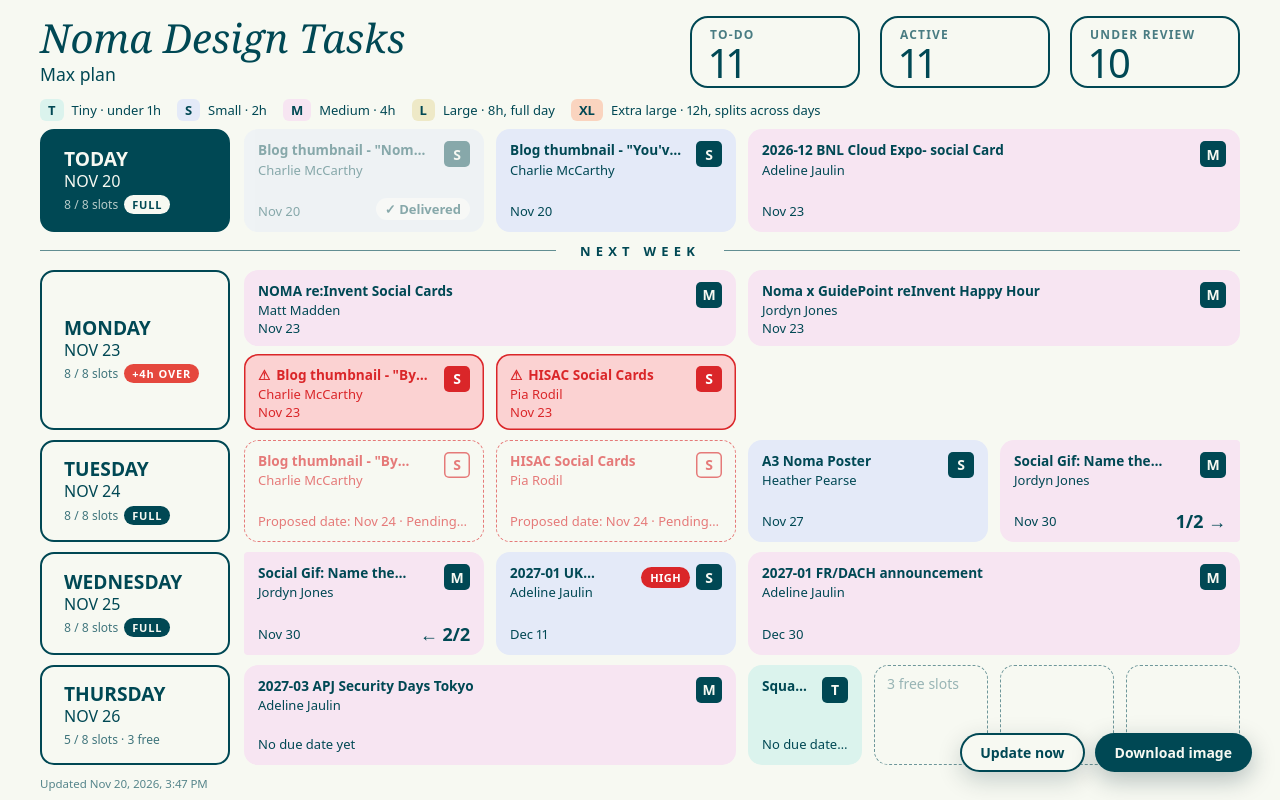
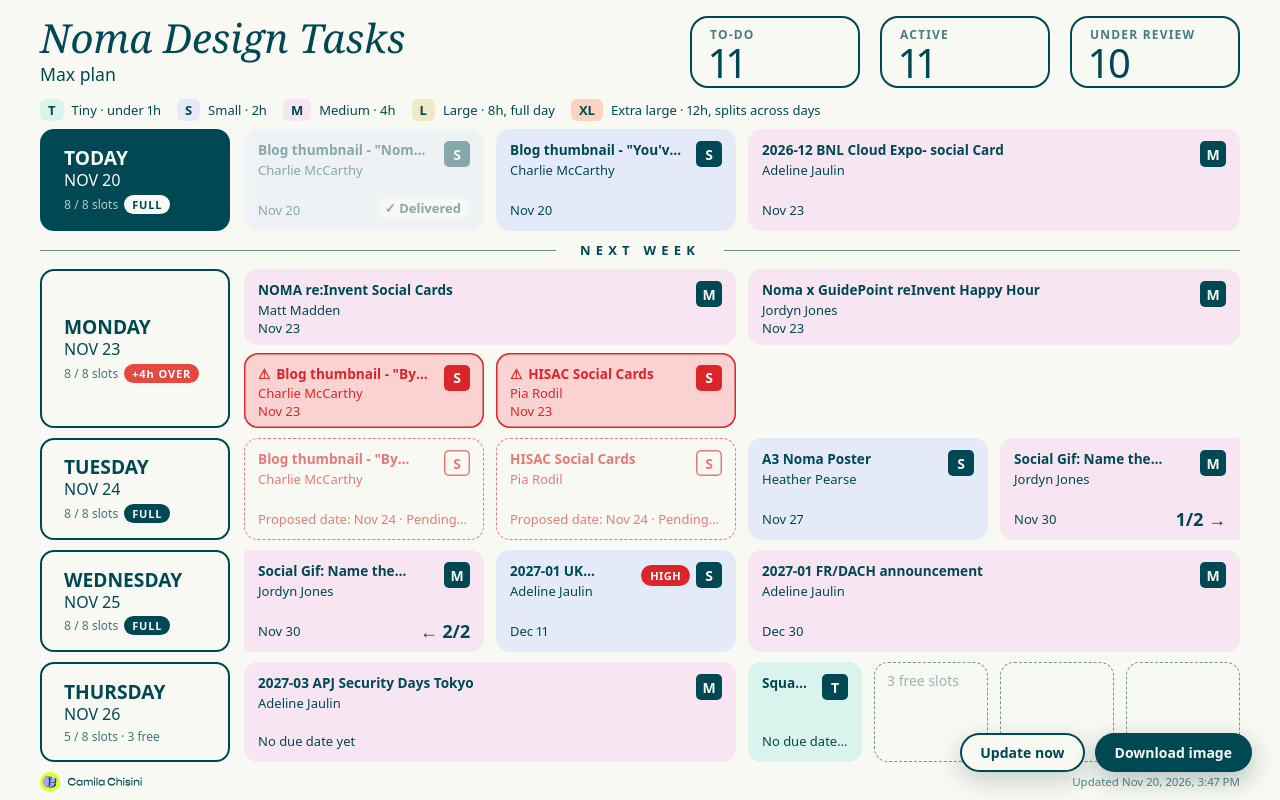
Before and after one commit to camilachisini/clientdashboard, a plain HTML site: page noma/index.html in a window 1280 px wide. Drawn offline with Linux system fonts and the light colour scheme; no server answers.

Commit message:
Add studio logo to the footer
Co-Authored-By: Claude Opus 5.5 <noreply@anthropic.com>
Claude-Session: https://claude.ai/code/session_014H9TfhAC7s5NgPZ3D1Cpmj

```diff
--- a/noma/index.html
+++ b/noma/index.html
@@ -163,6 +163,9 @@ a.nm-card.dragging { opacity: .35; }
 .nm-high { font-size: 11px; font-weight: 800; letter-spacing: .04em; text-transform: uppercase; color: #fff; background: #DA2629; border-radius: 100px; padding: 3px 9px; white-space: nowrap; }
 .nm-card.is-ghost { background: transparent; box-shadow: inset 0 0 0 1.5px #DA2629; border: 0; outline: 1.5px dashed #DA2629; outline-offset: -1.5px; box-shadow: none; color: #DA2629; opacity: .6; }
 .nm-card.is-ghost .nm-size { background: transparent; color: #DA2629; box-shadow: inset 0 0 0 1.5px #DA2629; }
+.nm-footer { flex: none; display: flex; align-items: center; justify-content: space-between; gap: 16px; margin: 1.2vh 0 0; }
+.nm-footer .nm-foot { margin: 0; }
+.nm-logo { height: 20px; width: auto; display: block; }
 /* Fit everything in one screen */
 html, body { min-height: 100%; }
 .nm-wrap { min-height: 100vh; }
@@ -227,7 +230,7 @@ html, body { min-height: 100%; }
 
   <div class="nm-board" id="board"><div class="nm-msg">Loading tasks…</div></div>
 
-  <p class="nm-foot" id="foot"></p>
+  <div class="nm-footer"><img class="nm-logo" src="logo.svg" alt="Camila Chisini"><p class="nm-foot" id="foot"></p></div>
 </div>
 </div>
 
```
Also changed, not shown: noma/logo.svg (added).
